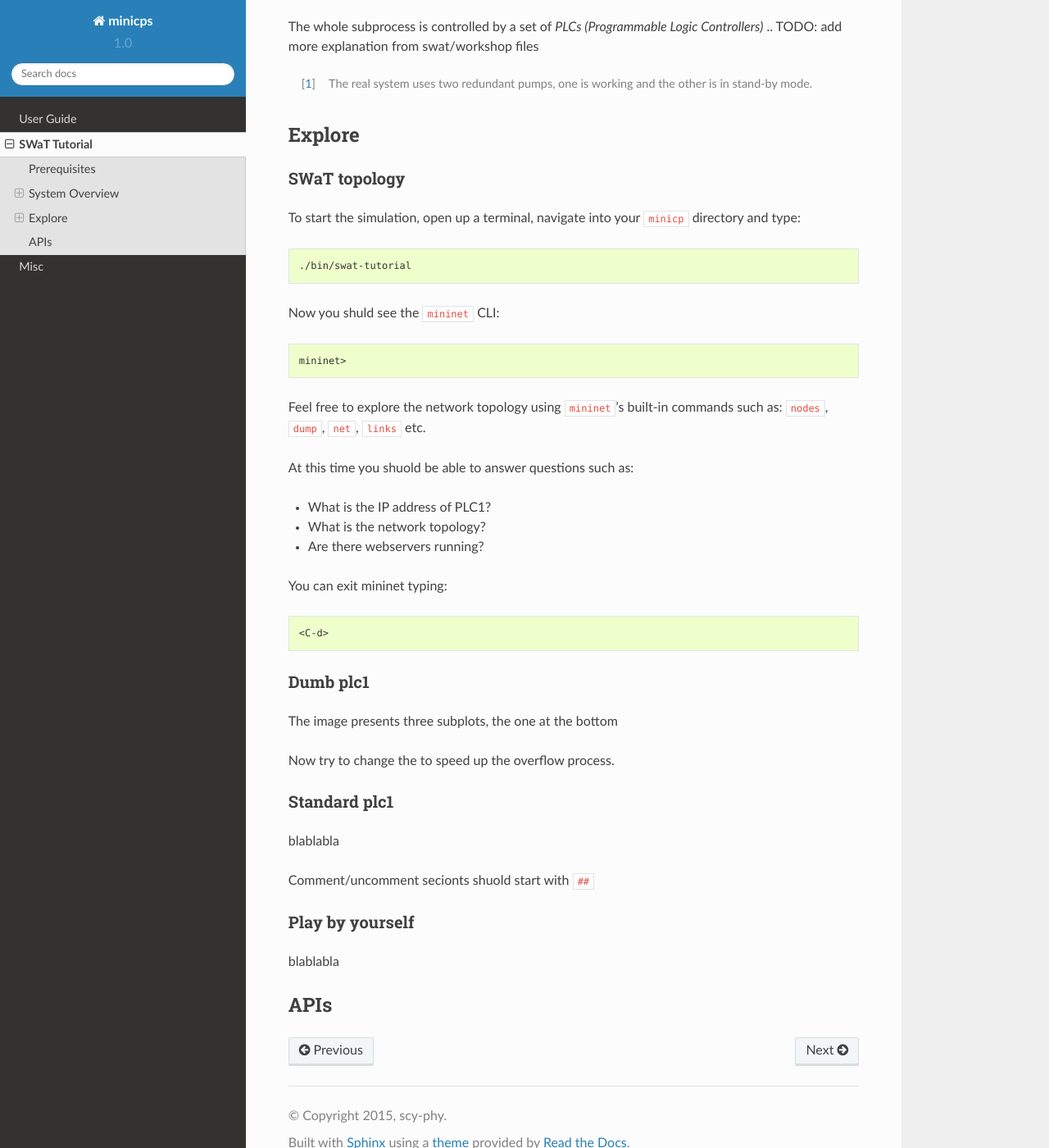
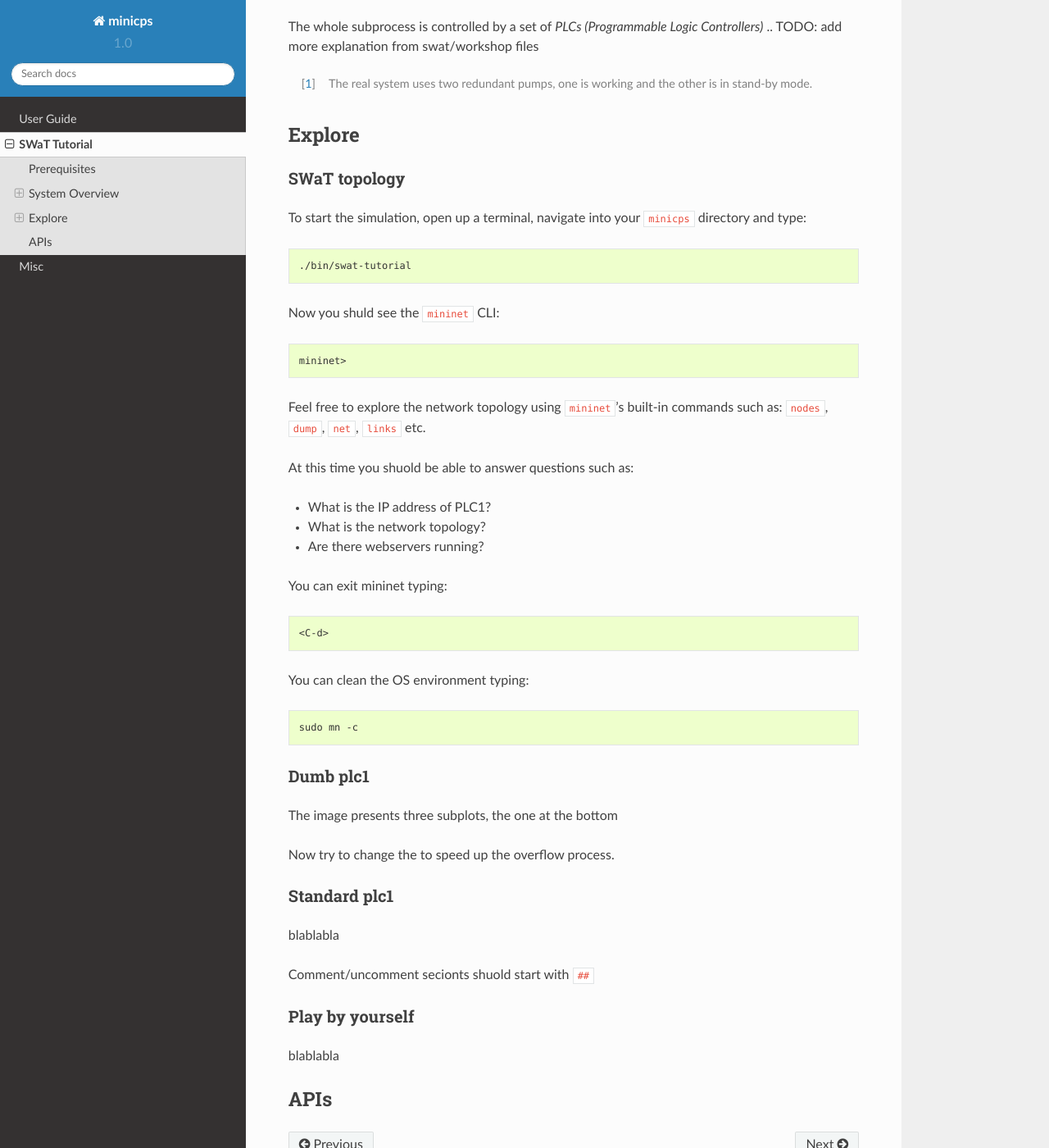
Before and after one commit to scy-phy/minicps, a Sphinx documentation site: the page built from docs/swat-tutorial.rst, in a window 1280 px wide and 1400 px high, scrolled down 1414 px. Shown: the whole window at 82% size. Built offline with Sphinx 7.4.7 and the Read the Docs theme 2.0.0, drawn with Linux system fonts in a browser that asks for light colours; grey boxes are pictures that could not be loaded.

Commit message:
Work on doc

```diff
--- a/docs/swat-tutorial.rst
+++ b/docs/swat-tutorial.rst
@@ -67,7 +67,7 @@ Explore
 SWaT topology
 ---------------
 
-To start the simulation, open up a terminal, navigate into your ``minicp``
+To start the simulation, open up a terminal, navigate into your ``minicps``
 directory and type:
 
 .. code-block:: console
@@ -95,6 +95,11 @@ You can exit mininet typing:
 
    <C-d>
 
+You can clean the OS environment typing:
+
+.. code-block:: console
+
+   sudo mn -c
 
 
 Dumb plc1
```
Also changed, not shown: docs/userguide.rst (+8 -0 lines).
